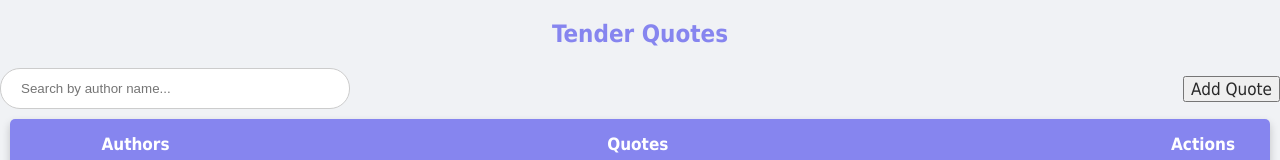
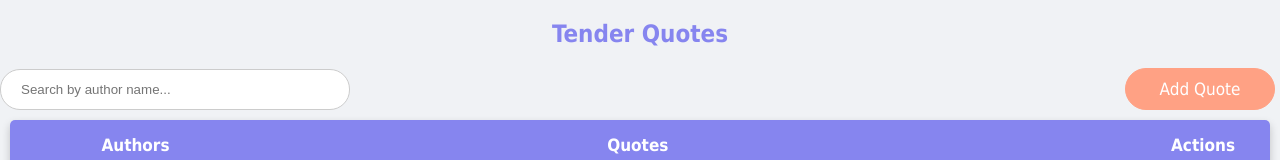
Before and after one commit to deejaygeroso/quotes-app-ui, a React app: page / in a window 1280 px wide. Shown: the top 160 px of the page. Built offline with nearby package versions, Linux system fonts and the light colour scheme; no server answers.

Commit message:
Updated add button style

```diff
--- a/src/modules/QuotesPage/index.scss
+++ b/src/modules/QuotesPage/index.scss
@@ -42,3 +42,22 @@ input[type='text']#search-author {
   padding: var(--search-author-input-padding);
   width: var(--search-author-input-width);
 }
+
+.add-button {
+  --add-button-border-radius: 50px;
+  --add-button-color: #ffa184;
+  --add-button-color-hover: #fb8d6b;
+  --add-button-width: 150px;
+  background: var(--add-button-color);
+  border: 1px solid var(--add-button-color);
+  border-radius: var(--add-button-border-radius);
+  color: white;
+  cursor: pointer;
+  margin: 0 var(--spacing-size-a);
+  padding: var(--spacing-size-b);
+  width: var(--add-button-width);
+
+  &:hover {
+    background: var(--add-button-color-hover);
+  }
+}
```
